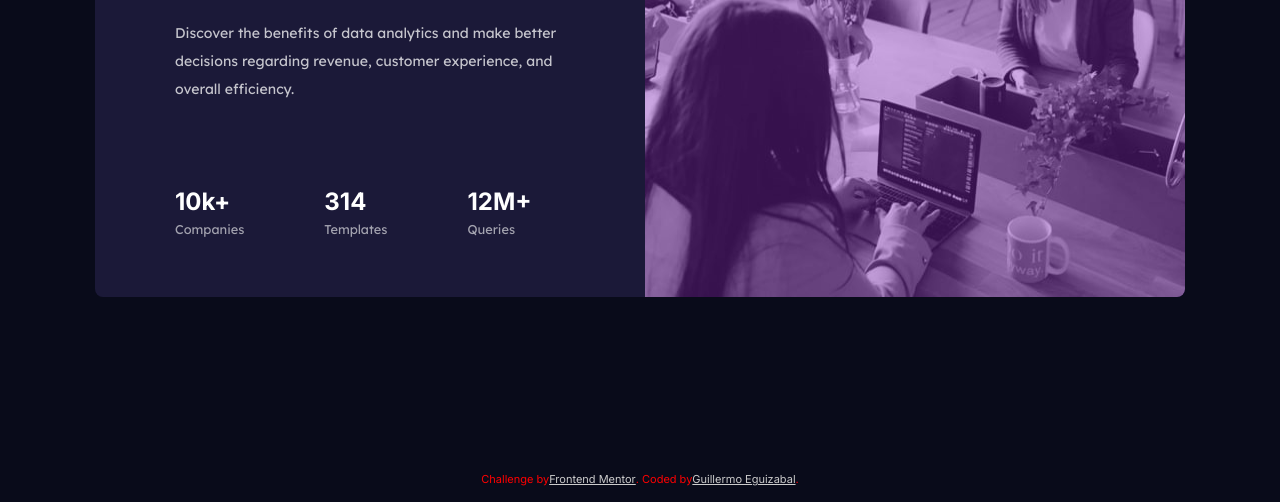
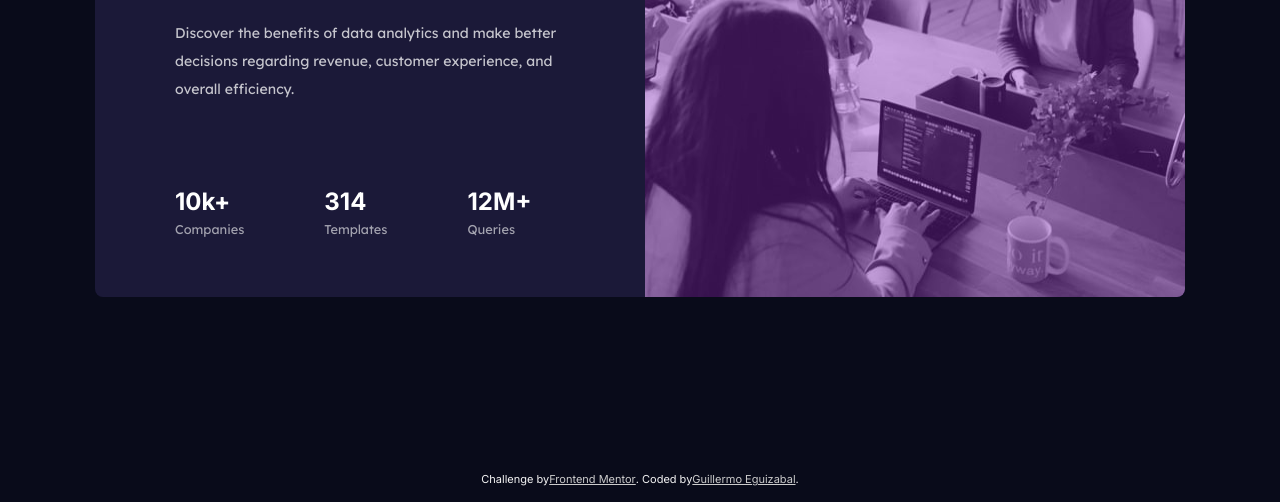
Before and after one commit to cgeguizabal/Stats-preview-card-component, a plain HTML site: page index.html in a window 1280 px wide. Shown: the part 328-830 px from the top of the page. Drawn offline with Linux system fonts and the light colour scheme.

Commit message:
Back to Origin

```diff
--- a/index.html
+++ b/index.html
@@ -15,7 +15,7 @@
       .attribution {
         font-size: 11px;
         text-align: center;
-        color: rgb(255, 0, 0);
+        color: rgb(244, 244, 244);
       }
       .attribution a {
         color: hsl(0, 0%, 80%);
```
